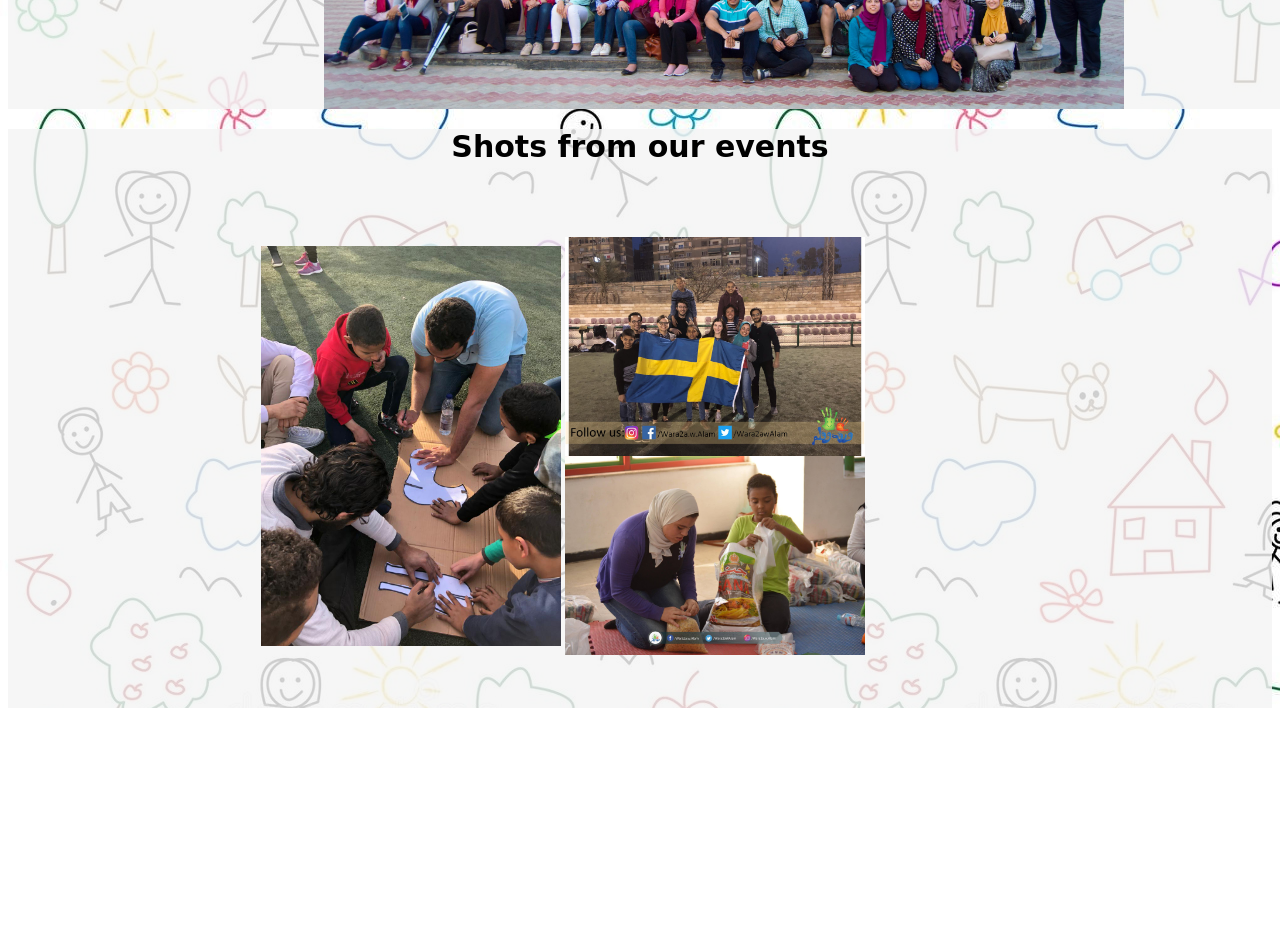
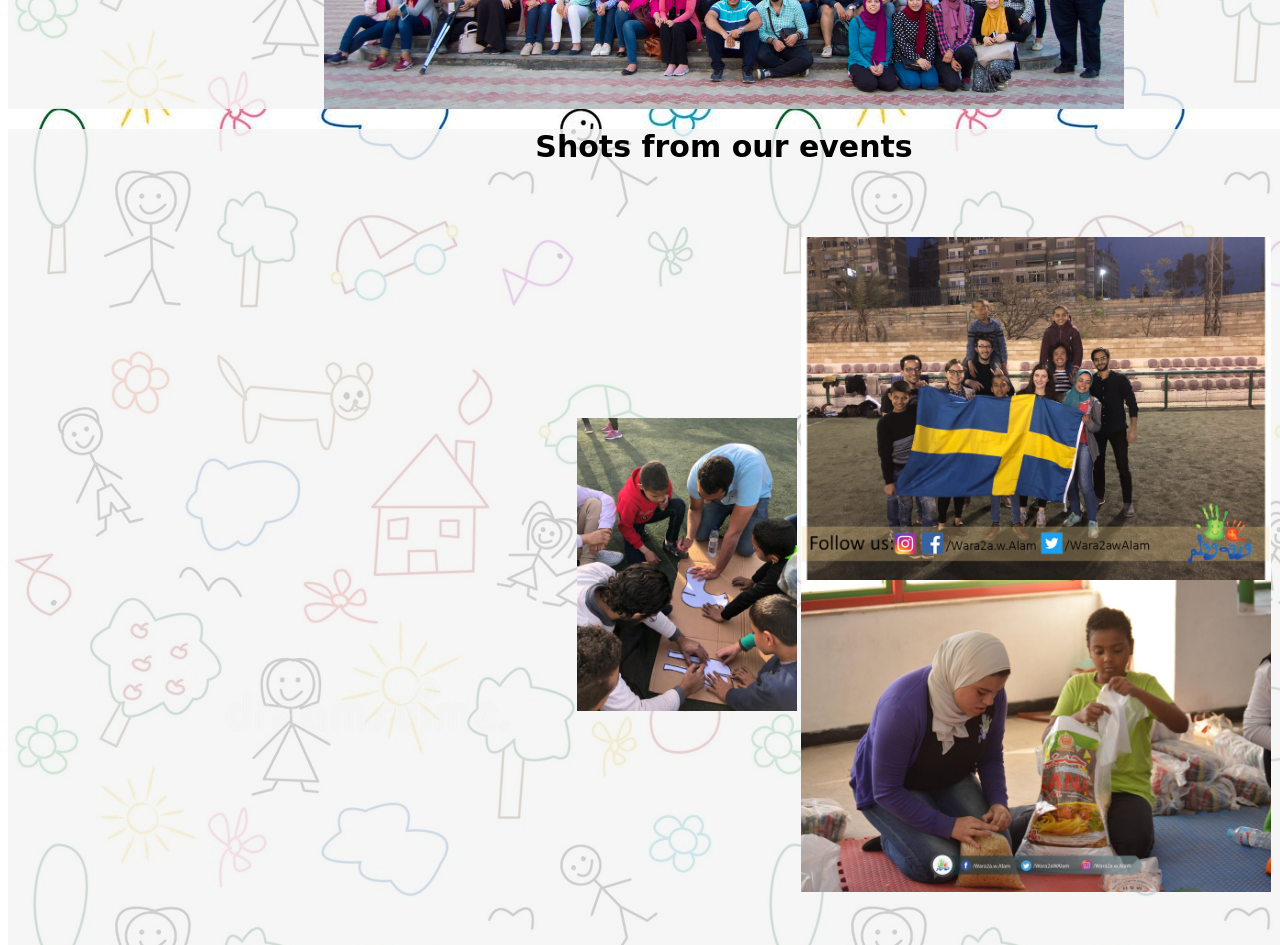
Before and after one commit to Alaa517/Waraa-W-Alam.github.io, a plain HTML site: page pages/index.html in a window 1280 px wide. Shown: the part 400-1345 px from the top of the page. Before the commit the page ends 1108 px from the top, so only its background shows below. Drawn offline with Linux system fonts and the light colour scheme.

Commit message:
Update index.html

```diff
--- a/pages/index.html
+++ b/pages/index.html
@@ -6,11 +6,15 @@
   	  table{ position:relative;
 	         left:200px;
 	         padding: 50px; }
-	        .pho{ width: 300px; }
-	        .pho2{width: 800px; }
-	 #d2{    position:relative;
-	         top: 125px;
-		     background-color: #f5f5f5d6;
+	        .pho{ width: 100%; }
+
+	 #d2{   position: relative;
+    top: 125px;
+    width: 100%;
+    padding: 0% 25%;
+    background-color: #f5f5f5d6;
+    max-width: 800px;
+    margin: 0 auto;
 		  }
       #d1 {  position: relative;
     top: 125px;
```
